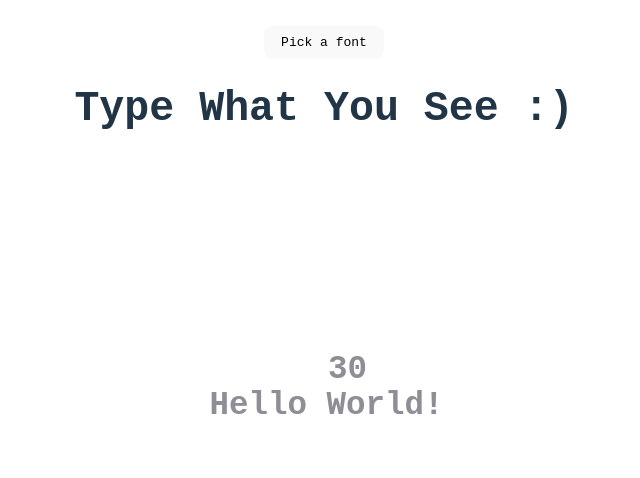
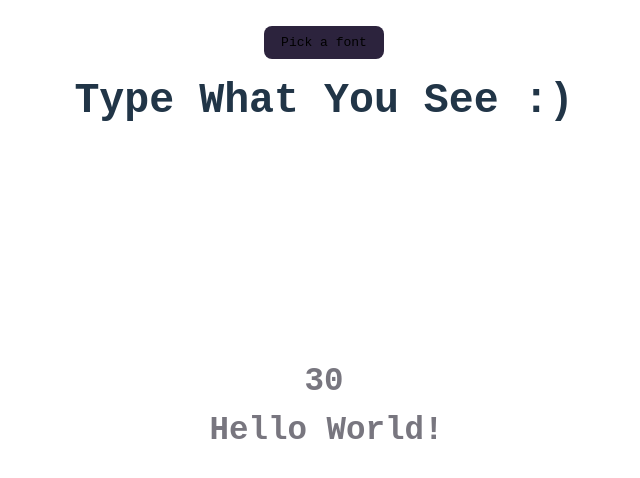
Before and after one commit to InbarMi/typing-practice, a React (Vite) app in the folder typing-app/: page / in a window 1280 px wide. Shown: the top 478 px of the page, without its empty margins (316-956 px from the left). Built offline with nearby package versions, Linux system fonts and the light colour scheme.

Commit message:
closes #17

```diff
--- a/typing-app/src/App.css
+++ b/typing-app/src/App.css
@@ -11,19 +11,18 @@
 
 .text {
   font-size: 2.5rem;
-  opacity: 55%;
-  color: rgba(30,27,42, 0.90);
+  color: rgba(30, 27, 42, 0.6);
   font-weight: bold;
   position: relative;
   padding-top: 1rem;
 }
 
 .correct {
-  color: rgba(255, 255, 255, 1);
+  color: rgba(30, 27, 42, 1);
 }
 
 .incorrect {
-  color: rgba(255, 120, 200, 1);
+  color: rgba(255,248,179, 1);
 }
 
 .cursor {
@@ -67,6 +66,18 @@
   align-items: center;
 }
 
+.dropdown button{
+  border-radius: 8px;
+  border: 1px solid transparent;
+  padding: 0.6em 1.2em;
+  font-size: 1em;
+  font-weight: 500;
+  font-family: inherit;
+  background-color: #2c233d;
+  cursor: pointer;
+  transition: border-color 0.25s;
+}
+
 .dropdown-menu li {
   list-style: none;
   padding: 0.5em 1em;
@@ -79,9 +90,16 @@
   background-color: #444;
 }
 
-.timer {
-  font-size: 2.5rem;
-  position: absolute;
-  top: -1.8rem;
-  left: 3.8em;
+.title {
+  text-align: center;
+  margin-top: 1.5rem;
+  margin-bottom: 1rem;
 }
+
+.stats {
+  background-color: #2c233d;
+  border-radius: 8px;
+  color: #f9f9f9;
+  padding: 0.6em 1.2em;
+  font-size: 1.8rem;
+}
--- a/typing-app/src/TextBlock.jsx
+++ b/typing-app/src/TextBlock.jsx
@@ -13,6 +13,10 @@ function TextBlock( { totalTime, currentTime, setCurrentTime }) {
         const handleKeyDown = (event) => {
             const key = event.key;
             const currentIndex = textIndex;
+
+            if (!startTimer) {
+                setStartTimer(true);
+            }
 
             setCorrectIndices(prevState => {
                 const updated = [...prevState];
@@ -49,7 +53,7 @@ function TextBlock( { totalTime, currentTime, setCurrentTime }) {
         return () => {
             document.removeEventListener('keydown', handleKeyDown);
         }
-    }, [textIndex, text]);
+    }, [textIndex, text, startTimer]);
 
     return (
         <div className="text">
--- a/typing-app/src/index.css
+++ b/typing-app/src/index.css
@@ -36,15 +36,15 @@ h1 {
 }
 
 button {
-  border-radius: 8px;
-  border: 1px solid transparent;
-  padding: 0.6em 1.2em;
-  font-size: 1em;
-  font-weight: 500;
-  font-family: inherit;
-  background-color: #2c233d;
-  cursor: pointer;
-  transition: border-color 0.25s;
+  /*border-radius: 8px;*/
+  /*border: 1px solid transparent;*/
+  /*padding: 0.6em 1.2em;*/
+  /*font-size: 1.2em;*/
+  /*font-weight: 500;*/
+  /*font-family: inherit;*/
+  /*background-color: #2c233d;*/
+  /*cursor: pointer;*/
+  /*transition: border-color 0.25s;*/
 }
 button:hover {
   border-color: #646cff;
```
